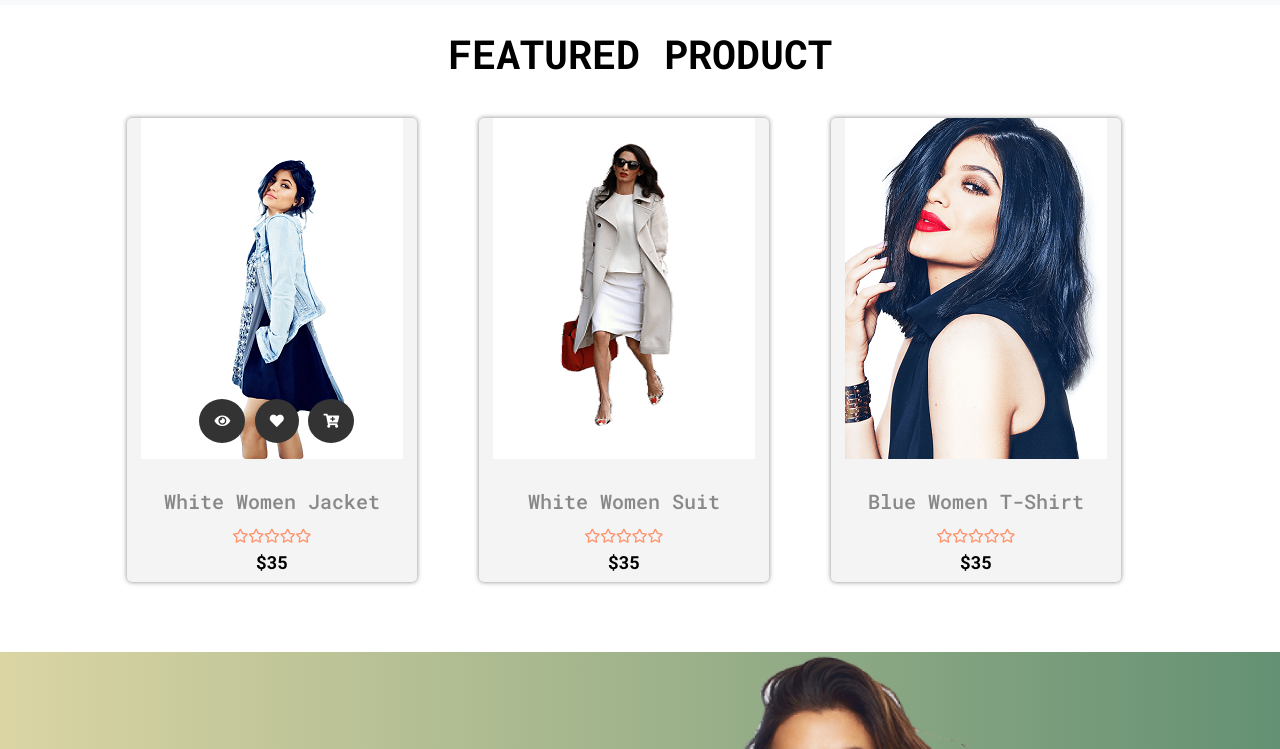
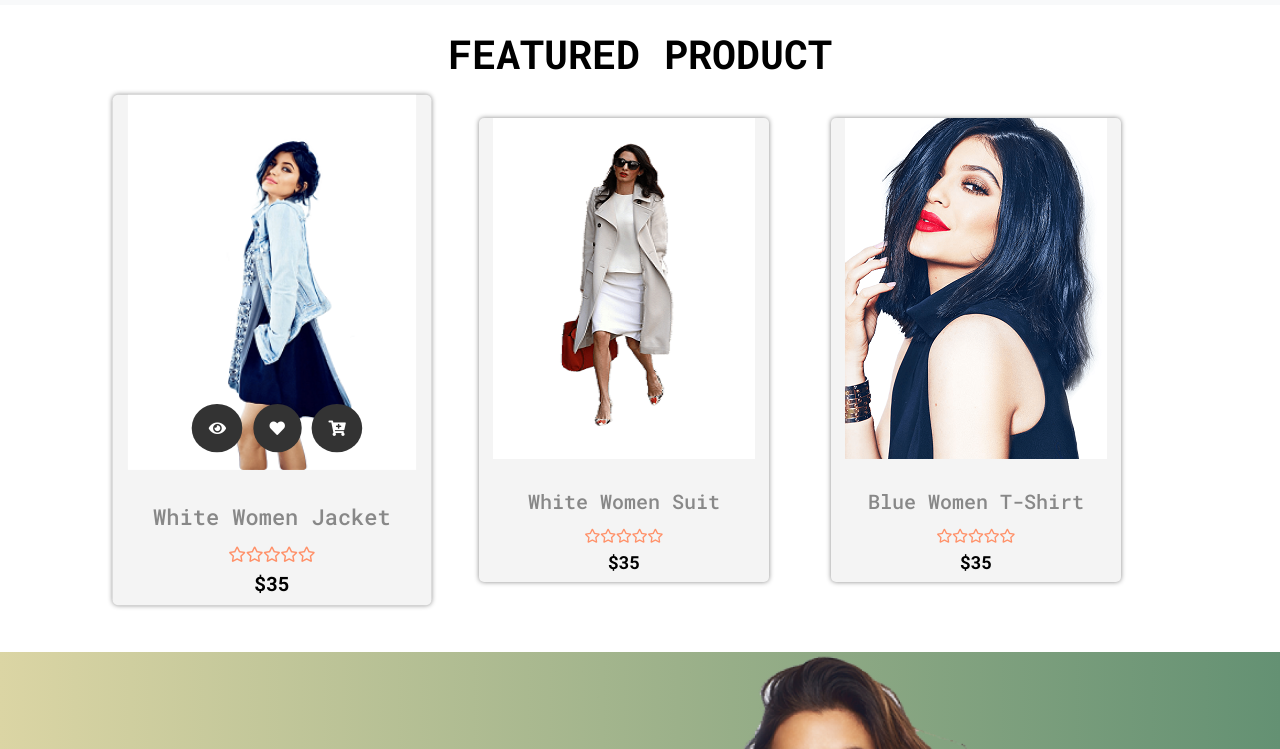
Before and after one commit to ronyAhmed1200/Ecommerce-website, a plain HTML site: page index.html in a window 1280 px wide. In both pictures the pointer is over the element 271 px from the left and 1029 px from the top of the page. Shown: the part 680-1429 px from the top of the page. Drawn offline with nearby package versions, Linux system fonts and the light colour scheme.

Commit message:
included some hover effects

```diff
--- a/css/style.css
+++ b/css/style.css
@@ -227,7 +227,7 @@ font-family: 'Roboto Mono', monospace;
     }
 
     .product-1:hover {
-        transform: scale(1, 1);
+        transform: scale(1.1);
     }
 
     .product img {
```
